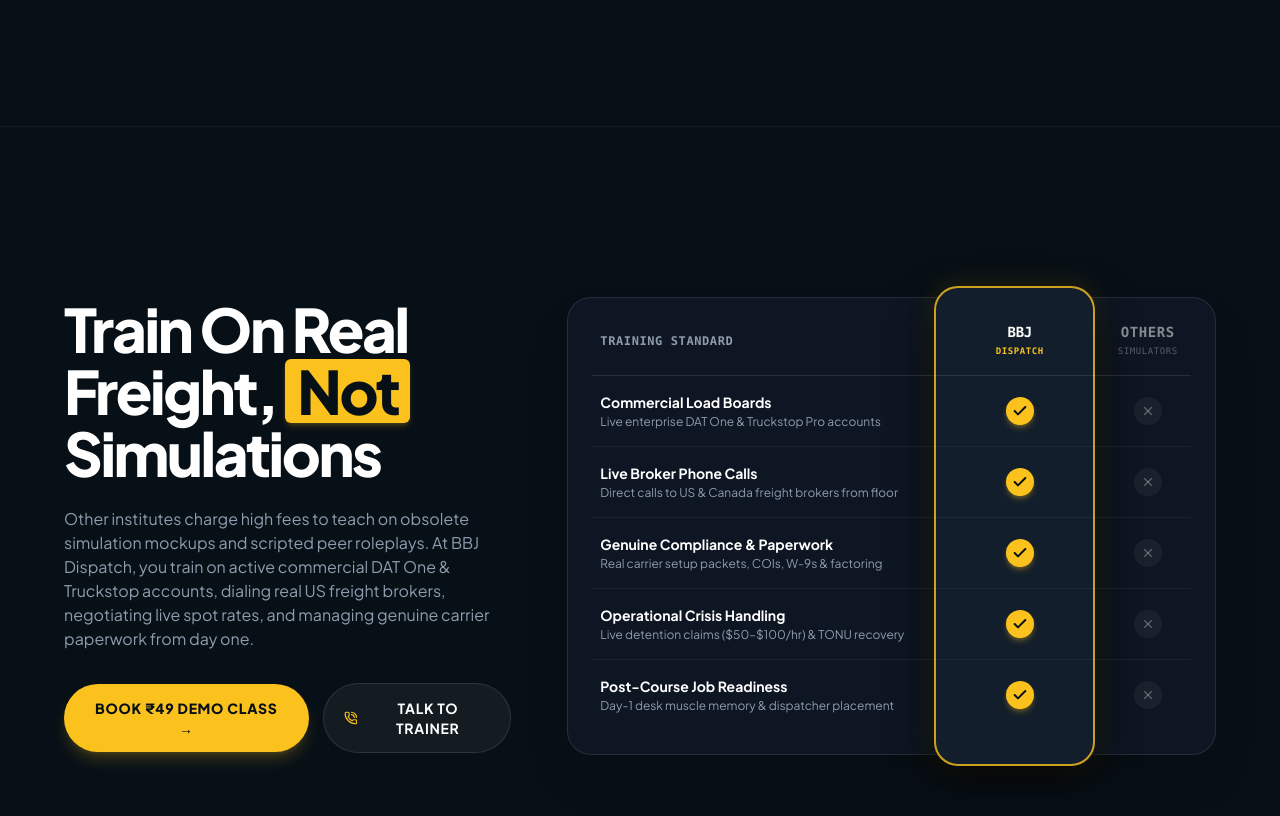
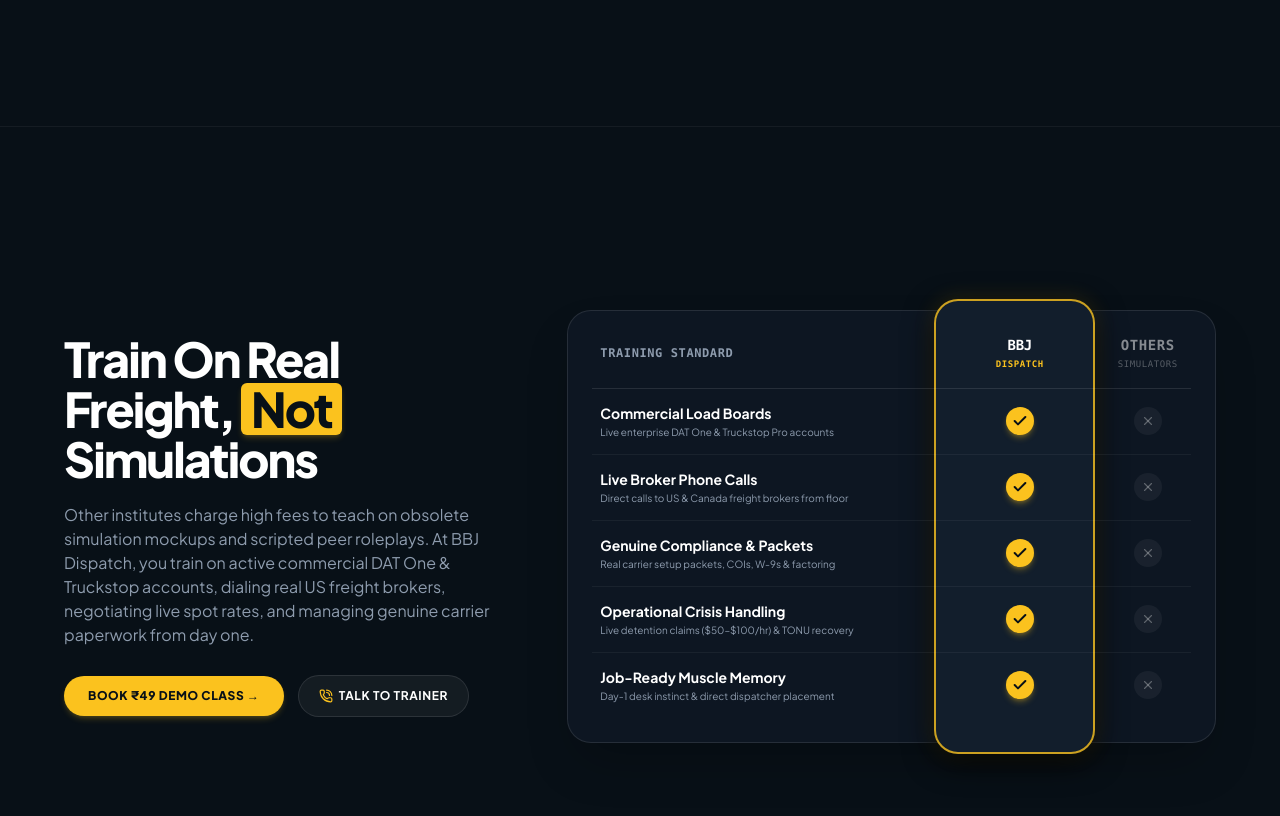
Before and after one commit to c1ph3r-1337/bbjdispatch, a React (Vite) app: page / in a window 1280 px wide. Shown: the part 1540-2356 px from the top of the page. Built offline with nearby package versions, Linux system fonts and the light colour scheme; no server answers.

Commit message:
fix(mobile): ensure Section 3 and Section 7 fit cleanly within 100dvh mobile viewports without overflow

```diff
--- a/src/components/RealVsDummySection.tsx
+++ b/src/components/RealVsDummySection.tsx
@@ -17,7 +17,7 @@ export const RealVsDummySection: React.FC<RealVsDummySectionProps> = ({ isActive
       desc: 'Direct calls to US & Canada freight brokers from floor',
     },
     {
-      title: 'Genuine Compliance & Paperwork',
+      title: 'Genuine Compliance & Packets',
       desc: 'Real carrier setup packets, COIs, W-9s & factoring',
     },
     {
@@ -25,68 +25,68 @@ export const RealVsDummySection: React.FC<RealVsDummySectionProps> = ({ isActive
       desc: 'Live detention claims ($50–$100/hr) & TONU recovery',
     },
     {
-      title: 'Post-Course Job Readiness',
-      desc: 'Day-1 desk muscle memory & dispatcher placement',
+      title: 'Job-Ready Muscle Memory',
+      desc: 'Day-1 desk instinct & direct dispatcher placement',
     },
   ];
 
   return (
     <section
       id="real-vs-dummy"
-      className={`snap-section relative z-20 min-h-[100dvh] min-h-screen flex flex-col justify-center py-12 sm:py-16 md:py-20 px-4 sm:px-6 md:px-12 lg:px-16 border-t border-white/5 bg-[#081017] ${
+      className={`snap-section relative z-20 min-h-[100dvh] min-h-screen flex flex-col justify-center pt-14 pb-16 sm:pt-20 sm:pb-8 md:py-16 px-4 sm:px-6 md:px-12 lg:px-16 border-t border-white/5 bg-[#081017] ${
         isActive ? 'section-active' : ''
       }`}
     >
-      <div className="max-w-7xl mx-auto grid grid-cols-1 lg:grid-cols-12 gap-10 lg:gap-14 items-center">
-        {/* Left Column: Narrative & CTA (Stytch Left Side) */}
-        <div className="lg:col-span-5 space-y-6">
-          <h2 className="text-3xl sm:text-5xl md:text-6xl font-extrabold tracking-tightest leading-[1.1] text-white">
+      <div className="max-w-7xl mx-auto w-full grid grid-cols-1 lg:grid-cols-12 gap-4 sm:gap-8 lg:gap-14 items-center">
+        {/* Left Column: Narrative & CTA (Centered on mobile, Left-aligned on desktop) */}
+        <div className="lg:col-span-5 space-y-2.5 sm:space-y-5 text-center lg:text-left">
+          <h2 className="text-xl xs:text-2xl sm:text-4xl lg:text-5xl font-extrabold tracking-tightest leading-tight text-white">
             Train On Real Freight,{' '}
-            <span className="inline-block bg-dispatch-yellow text-dispatch-bg px-3 py-0.5 rounded-md font-black shadow-md shadow-dispatch-yellow/20">
+            <span className="inline-block bg-dispatch-yellow text-dispatch-bg px-2.5 py-0.5 rounded-md font-black shadow-md shadow-dispatch-yellow/20">
               Not
             </span>{' '}
             Simulations
           </h2>
 
-          <p className="text-sm md:text-base text-dispatch-muted font-normal leading-relaxed">
+          <p className="text-[11.5px] xs:text-xs sm:text-sm md:text-base text-dispatch-muted font-normal leading-relaxed max-w-md mx-auto lg:mx-0 line-clamp-2 sm:line-clamp-none">
             Other institutes charge high fees to teach on obsolete simulation mockups and scripted peer roleplays. At BBJ Dispatch, you train on active commercial DAT One &amp; Truckstop accounts, dialing real US freight brokers, negotiating live spot rates, and managing genuine carrier paperwork from day one.
           </p>
 
-          <div className="pt-2 flex flex-col sm:flex-row items-center gap-3.5">
+          <div className="pt-1 sm:pt-2 flex flex-row items-center justify-center lg:justify-start gap-2.5 sm:gap-3.5">
             <button
               onClick={() => openWhatsApp('demo', 'Live Floor vs Dummy Simulations')}
-              className="w-full sm:w-auto px-6 py-3.5 rounded-full bg-dispatch-yellow hover:bg-dispatch-yellowLight text-dispatch-bg font-extrabold text-xs sm:text-sm uppercase tracking-wider transition-all shadow-lg shadow-dispatch-yellow/20 hover:scale-105 active:scale-95 cursor-pointer"
+              className="px-4 py-2 sm:px-6 sm:py-3 rounded-full bg-dispatch-yellow hover:bg-dispatch-yellowLight text-dispatch-bg font-extrabold text-[11px] sm:text-xs uppercase tracking-wider transition-all shadow-md shadow-dispatch-yellow/20 hover:scale-105 active:scale-95 cursor-pointer whitespace-nowrap"
             >
               Book ₹49 Demo Class →
             </button>
 
             <button
               onClick={() => openDialer('+917888825122')}
-              className="w-full sm:w-auto px-5 py-3.5 rounded-full bg-white/5 hover:bg-white/10 border border-white/10 text-white font-bold text-xs sm:text-sm uppercase tracking-wider transition-colors flex items-center justify-center gap-2 cursor-pointer"
+              className="px-3.5 py-2 sm:px-5 sm:py-3 rounded-full bg-white/5 hover:bg-white/10 border border-white/10 text-white font-bold text-[11px] sm:text-xs uppercase tracking-wider transition-colors flex items-center justify-center gap-1.5 cursor-pointer whitespace-nowrap"
             >
-              <PhoneCall className="w-3.5 h-3.5 text-dispatch-yellow" />
+              <PhoneCall className="w-3 h-3 sm:w-3.5 sm:h-3.5 text-dispatch-yellow" />
               <span>Talk to Trainer</span>
             </button>
           </div>
         </div>
 
         {/* Right Column: Stytch-Style Comparison Table with Elevated Brand Column Pill */}
-        <div className="lg:col-span-7 relative pt-3 pb-3">
-          <div className="relative bg-[#0d1622] border border-white/10 rounded-2xl sm:rounded-3xl p-4 sm:p-6 shadow-2xl">
+        <div className="lg:col-span-7 relative pt-1.5 pb-1.5 sm:pt-3 sm:pb-3 max-w-xl mx-auto lg:max-w-none w-full">
+          <div className="relative bg-[#0d1622] border border-white/10 rounded-xl sm:rounded-2xl md:rounded-3xl p-3 sm:p-5 md:p-6 shadow-2xl">
             {/* Elevated Vertical Accent Column Pill for BBJ Dispatch (Stytch Signature Style) */}
-            <div className="pointer-events-none absolute -top-3 -bottom-3 left-[48%] sm:left-[56.5%] w-[26%] sm:w-[25%] rounded-2xl sm:rounded-3xl border-2 border-dispatch-yellow/80 bg-[#121e2c] shadow-[0_12px_40px_rgba(0,0,0,0.9),0_0_25px_rgba(251,194,30,0.18)] z-0" />
+            <div className="pointer-events-none absolute -top-2 -bottom-2 sm:-top-3 sm:-bottom-3 left-[48%] sm:left-[56.5%] w-[26%] sm:w-[25%] rounded-xl sm:rounded-2xl md:rounded-3xl border-2 border-dispatch-yellow/80 bg-[#121e2c] shadow-[0_8px_30px_rgba(0,0,0,0.9),0_0_20px_rgba(251,194,30,0.18)] z-0" />
 
             {/* Table Content */}
             <div className="relative z-10">
               {/* Table Header Row */}
-              <div className="grid grid-cols-12 gap-2 sm:gap-4 items-center pb-4 border-b border-white/10 text-[10px] sm:text-xs font-mono uppercase tracking-wider text-dispatch-muted">
+              <div className="grid grid-cols-12 gap-1.5 sm:gap-4 items-center pb-2.5 sm:pb-4 border-b border-white/10 text-[9px] sm:text-xs font-mono uppercase tracking-wider text-dispatch-muted">
                 <div className="col-span-6 sm:col-span-7 pl-1 sm:pl-2 font-semibold">Training Standard</div>
                 <div className="col-span-3 text-center font-black text-dispatch-yellow">
-                  <span className="block text-xs sm:text-sm font-bold text-white tracking-tight">BBJ</span>
+                  <span className="block text-[11px] sm:text-sm font-bold text-white tracking-tight">BBJ</span>
                   <span className="hidden sm:inline text-[9px] text-dispatch-yellow">Dispatch</span>
                 </div>
                 <div className="col-span-3 sm:col-span-2 text-center text-white/40">
-                  <span className="block text-xs sm:text-sm font-semibold text-white/50">Others</span>
+                  <span className="block text-[11px] sm:text-sm font-semibold text-white/50">Others</span>
                   <span className="hidden sm:inline text-[9px] text-white/30">Simulators</span>
                 </div>
               </div>
@@ -94,24 +94,24 @@ export const RealVsDummySection: React.FC<RealVsDummySectionProps> = ({ isActive
               {/* Feature Comparison Rows */}
               <div className="divide-y divide-white/5">
                 {features.map((feat, idx) => (
-                  <div key={idx} className="grid grid-cols-12 gap-2 sm:gap-4 items-center py-3.5 sm:py-4">
+                  <div key={idx} className="grid grid-cols-12 gap-1.5 sm:gap-4 items-center py-2 sm:py-3.5">
                     {/* Feature Info */}
                     <div className="col-span-6 sm:col-span-7 pl-1 sm:pl-2 space-y-0.5">
-                      <p className="text-xs sm:text-sm font-bold text-white leading-snug">{feat.title}</p>
-                      <p className="text-[10px] sm:text-xs text-dispatch-muted line-clamp-1">{feat.desc}</p>
+                      <p className="text-[11px] sm:text-sm font-bold text-white leading-tight">{feat.title}</p>
+                      <p className="text-[10px] text-dispatch-muted hidden sm:block line-clamp-1">{feat.desc}</p>
                     </div>
 
                     {/* BBJ Dispatch Checkmark (Inside the Elevated Column) */}
                     <div className="col-span-3 flex justify-center items-center">
-                      <span className="w-6 h-6 sm:w-7 sm:h-7 rounded-full bg-dispatch-yellow text-dispatch-bg flex items-center justify-center font-black shadow-md shadow-dispatch-yellow/30">
-                        <Check className="w-3.5 h-3.5 sm:w-4 sm:h-4 stroke-[3]" />
+                      <span className="w-5 h-5 sm:w-7 sm:h-7 rounded-full bg-dispatch-yellow text-dispatch-bg flex items-center justify-center font-black shadow-md shadow-dispatch-yellow/30">
+                        <Check className="w-3 h-3 sm:w-4 sm:h-4 stroke-[3]" />
                       </span>
                     </div>
 
                     {/* Other Institutes Cross */}
                     <div className="col-span-3 sm:col-span-2 flex justify-center items-center">
-                      <span className="w-6 h-6 sm:w-7 sm:h-7 rounded-full bg-white/5 text-white/30 flex items-center justify-center">
-                        <X className="w-3.5 h-3.5 stroke-[2]" />
+                      <span className="w-5 h-5 sm:w-7 sm:h-7 rounded-full bg-white/5 text-white/30 flex items-center justify-center">
+                        <X className="w-3 h-3 sm:w-3.5 sm:h-3.5 stroke-[2]" />
                       </span>
                     </div>
                   </div>
```
Also changed, not shown: src/components/TruckerServicesSection.tsx (+7 -7 lines).
